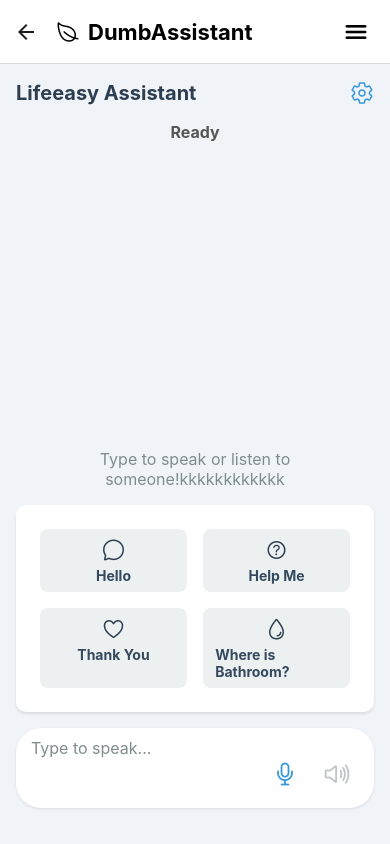
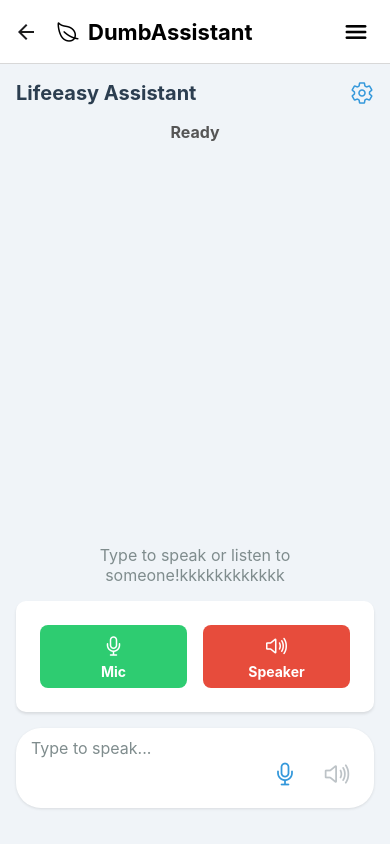
Before and after one commit to Jay0073/Lifease, a React Native app: screen /DumbAssistant in a window 390 px wide. Built offline with nearby package versions, Linux system fonts and the light colour scheme.

Commit message:
feat: Enhance DumbAssistantScreen with quick phrase buttons for mic and speaker functionality

```diff
--- a/screens/DumbAssistantScreen.tsx
+++ b/screens/DumbAssistantScreen.tsx
@@ -400,32 +400,28 @@ const DumbAssistantScreen = () => {
               {!compactMode && (
                 <View style={styles.quickPhrasesContainer}>
                 <View style={styles.quickPhrasesRow}>
-                  {['Hello', 'Help Me', 'Thank You', 'Where is Bathroom?'].map((phrase) => (
                   <TouchableOpacity
-                      key={phrase}
-                      style={styles.quickPhraseButton}
-                      onPress={() => handleQuickPhrase(phrase)}
-                      accessibilityLabel={`Speak ${phrase}`}
+                  style={[styles.quickPhraseButton, { backgroundColor: '#2ecc71' }]}
+                  onPress={handleMicButtonPress}
+                  accessibilityLabel="Start listening"
                   accessibilityRole="button"
                   >
-                      <Ionicons
-                        name={
-                          phrase === 'Hello'
-                            ? 'chatbubble-outline'
-                            : phrase === 'Help Me'
-                            ? 'help-circle-outline'
-                            : phrase === 'Thank You'
-                            ? 'heart-outline'
-                            : 'water-outline'
-                        }
-                        size={24}
-                        color="#2c3e50"
-                      />
-                      <Text style={[styles.quickPhraseText, { fontSize: fontSize - 2 }]}>
-                        {phrase}
+                  <Ionicons name="mic-outline" size={24} color="#fff" />
+                  <Text style={[styles.quickPhraseText, { fontSize: fontSize - 2, color: '#fff' }]}>
+                    Mic
                   </Text>
                   </TouchableOpacity>
-                  ))}
+                  <TouchableOpacity
+                  style={[styles.quickPhraseButton, { backgroundColor: '#e74c3c' }]}
+                  onPress={handleSpeakButtonPress}
+                  accessibilityLabel="Start speaking"
+                  accessibilityRole="button"
+                  >
+                  <Ionicons name="volume-high-outline" size={24} color="#fff" />
+                  <Text style={[styles.quickPhraseText, { fontSize: fontSize - 2, color: '#fff' }]}>
+                    Speaker
+                  </Text>
+                  </TouchableOpacity>
                 </View>
                 </View>
               )}
```
Lines whose indentation alone changed are shown as unchanged.
